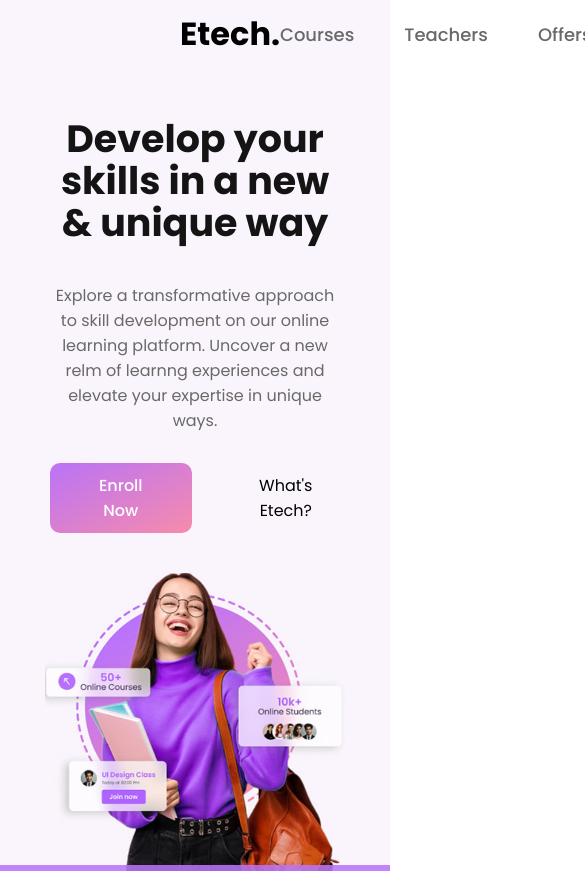
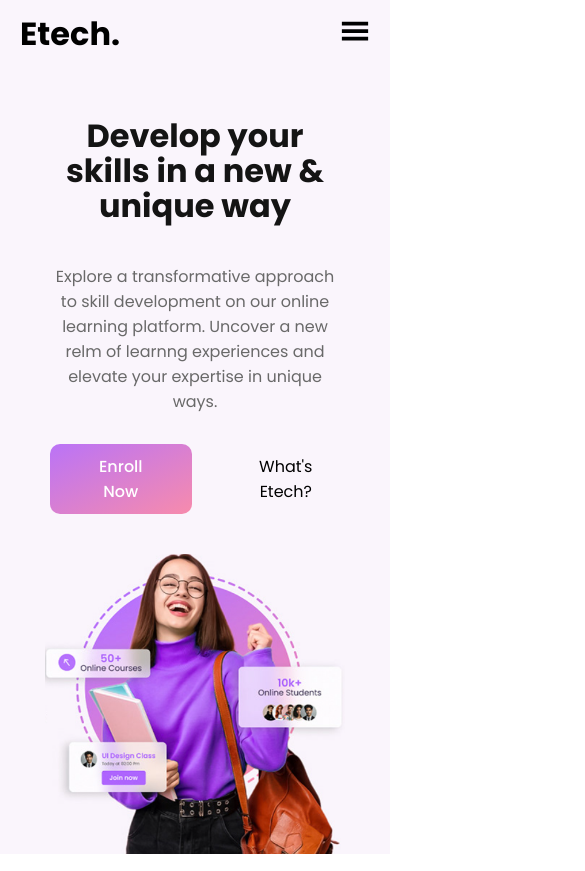
Before and after one commit to stefan-the-great/react-education-website, a React (Create React App) app: page / in a window 390 px wide. Shown: the top 871 px of the page, 585 px wide, since content can reach past the window. Built offline with nearby package versions, Linux system fonts and the light colour scheme; the HTML template or start-up script is replaced by a standard one.

Commit message:
Mobile View Completed for Navbar & Hero Section

```diff
--- a/src/App.jsx
+++ b/src/App.jsx
@@ -18,7 +18,7 @@ function App() {
         <div id='container'>
             <Navbar />
             <Hero />
-            <Brands />
+            {/* <Brands /> */}
             {/* <SearchCourses />
             <Courses />
             <PopularCourses />
--- a/src/App.scss
+++ b/src/App.scss
@@ -18,7 +18,7 @@ ul {
 h1 {
     font-size: 62px;
     @media only screen and (max-width: 600px) {
-        font-size: 38px;
+        font-size: 32px;
     }
 }
 
@@ -36,10 +36,12 @@ p {
 }
 
 section {
-    /* height: 100vh; */
+    // height: 100vh;
     padding: 0px 140px;
     @media only screen and (max-width: 600px) {
         padding: 0px 50px;
+        height: auto;
+        width: fit-content;
     }
 }
 
--- a/src/components/Navbar.jsx
+++ b/src/components/Navbar.jsx
@@ -1,8 +1,23 @@
-import React from 'react'
-import '../css/navbar.css'
+import { useState, useEffect } from 'react'
+import '../css/navbar.scss'
 import { GiHamburgerMenu } from "react-icons/gi";
 
 function Navbar() {
+  const [width, setWidth] = useState(window.innerWidth);
+  const [modal, setModal] = useState(false);
+    useEffect(() => {
+    const handleResize = () => {
+      setWidth(window.innerWidth);
+        };
+
+        window.addEventListener('resize', handleResize);
+
+        return () => {
+        window.removeEventListener('resize', handleResize);
+        };
+    }, []);
+
+
   var prevScrollpos = window.scrollY;
   window.onscroll = function() {
   var currentScrollPos = window.scrollY;
@@ -13,6 +28,22 @@ function Navbar() {
     }
     prevScrollpos = currentScrollPos;
   }
+
+  const navLinks = () => {
+    return (
+      <ul>
+          <li><a href="#search-courses">Courses</a></li>
+          <li><a href="#teachers">Teachers</a></li>
+          <li><a href="#popular-courses">Offers</a></li>
+          <li><a href="#contact">Contact</a></li>
+      </ul>)
+  }
+
+  function handleMobileNav() {
+    setModal(value => !value);
+    console.log(modal);
+  }
+
   return (
     <header id='header'>
         {/* Website Logo */}
@@ -22,15 +53,23 @@ function Navbar() {
 
         {/* Page Links */}
         <nav className='navbar'>
-            <ul>
-                <li><a href="#search-courses">Courses</a></li>
-                <li><a href="#teachers">Teachers</a></li>
-                <li><a href="#popular-courses">Offers</a></li>
-                <li><a href="#contact">Contact</a></li>
-            </ul>
+          {width > 700 ?
+            navLinks() :
+            <div className="icon">
+              <GiHamburgerMenu fontSize={30} cursor={'pointer'} onClick={handleMobileNav} />
+            </div>
+          }
         </nav>
-        <div className="icon" style={{display: 'none'}}>
-          <GiHamburgerMenu fontSize={30} cursor={'pointer'} />
+        {/* {modal ?
+          <div className="modal" onClick={handleMobileNav}>
+            {navLinks()}
+          </div> :
+          <div className="modal" onClick={handleMobileNav} style={{opacity: 0}}>
+            {navLinks()}
+          </div>
+        } */}
+        <div className="modal" onClick={handleMobileNav} style={modal ? {opacity: 1, zIndex: 20} : {opacity: 0, pointerEvents: 'none'}}>
+          {navLinks()}
         </div>
     </header>
   )
--- a/src/css/hero.scss
+++ b/src/css/hero.scss
@@ -10,6 +10,7 @@
         margin-top: 0;
         flex-direction: column;
         text-align: center;
+        width: auto;
     }
     .left {
         margin: 50px 0px 0px;
@@ -38,14 +39,14 @@
             display: flex;
             align-items: center;
             justify-content: center;
-            img {
+        }
+        img {
+            height: 80vh;
+            width: auto;
+            @media only screen and (max-width: 600px) {
                 height: auto;
                 width: 300px;
             }
         }
-        img {
-            height: '80vh';
-            width: 'auto';
-        }
     }
 }
--- a/src/css/navbar.css
+++ /dev/null
@@ -1,37 +0,0 @@
-header {
-    top: 0;
-    left: 0;
-    display: flex;
-    align-items: center;
-    justify-content: space-between;
-    position: sticky;
-    padding: 10px 180px;
-    background: #faf5fc;
-    z-index: 10;
-    transition: all 0.5s;
-}
-
-.navbar a {
-    text-decoration: none;
-    outline: none;
-    transition: all 0.5s;
-}
-
-.navbar a:hover {
-    color: black;
-}
-
-.navbar ul {
-    font-size: 18px;
-    color: dimgray;
-    font-weight: 500;
-    display: flex;
-    justify-content: space-evenly;
-    gap: 50px;
-}
-
-.logo {
-    width: fit-content;
-    font-size: 32px;
-    font-weight: bold;
-}
--- /dev/null
+++ b/src/css/navbar.scss
@@ -0,0 +1,71 @@
+header {
+    top: 0;
+    left: 0;
+    display: flex;
+    align-items: center;
+    justify-content: space-between;
+    position: sticky;
+    padding: 10px 180px;
+    background: #faf5fc;
+    z-index: 10;
+    transition: all 0.5s;
+    @media only screen and (max-width: 700px) {
+        padding: 10px 20px;
+    }
+    .logo {
+        width: fit-content;
+        font-size: 32px;
+        font-weight: bold;
+    }
+    .navbar {
+        a {
+            text-decoration: none;
+            outline: none;
+            transition: all 0.5s;
+            &:hover {
+                color: black;
+            }
+        }
+        ul {
+            font-size: 18px;
+            color: dimgray;
+            font-weight: 500;
+            display: flex;
+            justify-content: space-evenly;
+            gap: 50px;
+        }
+    }
+    .modal {
+        top: 0px;
+        left: 0px;
+        position: absolute;
+        width: 100%;
+        height: 100vh;
+        background: rgba(255, 255, 255, 0.502);
+        backdrop-filter: blur(10px);
+        color: white;
+        display: flex;
+        align-items: center;
+        justify-content: center;
+        text-align: center;
+        scroll-behavior: smooth;
+        transition: all 0.5s;
+        a {
+            text-decoration: none;
+            outline: none;
+            transition: all 0.5s;
+            &:hover {
+                color: black;
+            }
+        }
+        ul {
+            font-size: 32px;
+            color: dimgray;
+            font-weight: 700;
+            display: flex;
+            justify-content: space-evenly;
+            flex-direction: column;
+            gap: 50px;
+        }
+    }
+}
```
